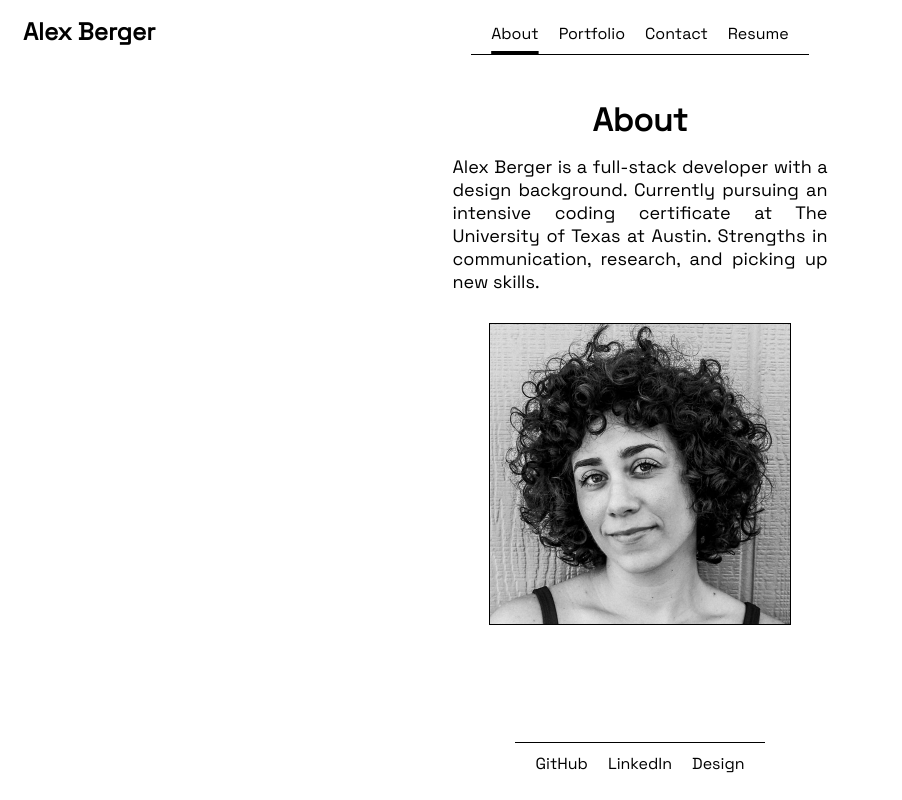
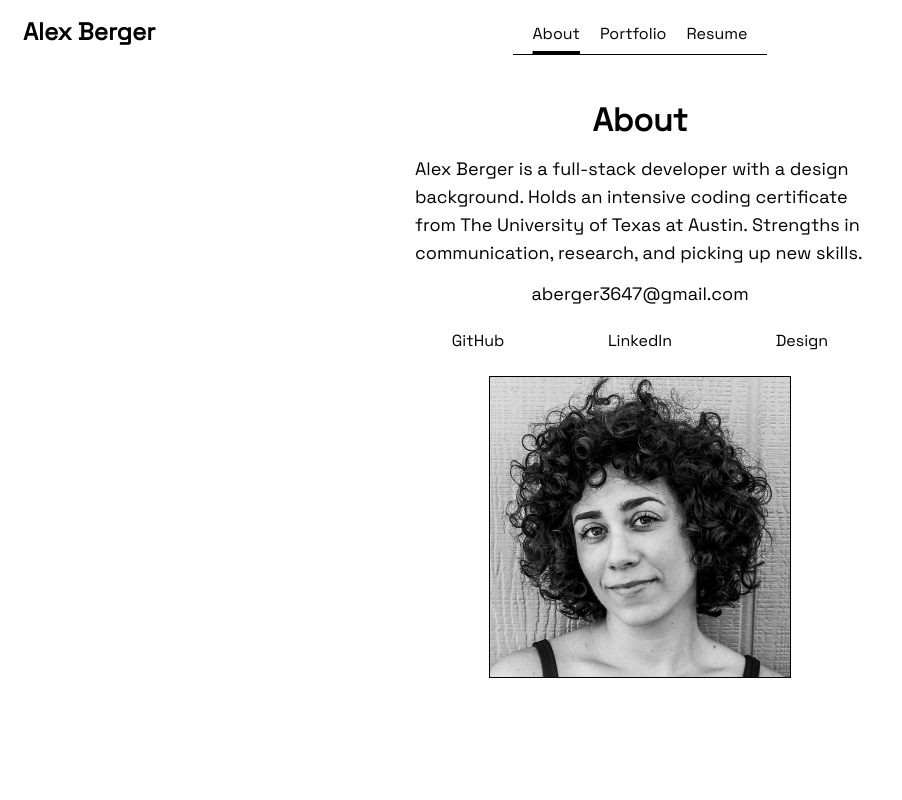
Before and after one commit to aberger3647/portfolio, a React (Create React App) app: page / in a window 1280 px wide. Shown: the whole page, without its empty margins (0-902 px from the left). Built offline with nearby package versions, Linux system fonts and the light colour scheme.

Commit message:
update about

```diff
--- a/src/App.css
+++ b/src/App.css
@@ -107,8 +107,13 @@ h2.myName {
 
 /* about */
 .abouttext {
-  max-width: 375px;
-  text-align: justify;
+  max-width: 450px;
+  line-height: 1.75rem;
+}
+
+.contactLinks {
+  display: flex;
+  justify-content: space-around;
 }
 
 .headshotdiv, .skills {
--- a/src/components/App.js
+++ b/src/components/App.js
@@ -10,7 +10,6 @@ const App = () => {
     <>
       <Header currentPage={currentPage} handlePageChange={handlePageChange} />
       <Content currentPage={currentPage} />
-      <Footer />
     </>
   );
 };
--- a/src/components/Header.js
+++ b/src/components/Header.js
@@ -9,7 +9,6 @@ const Header = ({ currentPage, handlePageChange }) => {
         <div className="navlinks">
             <a href="#about" onClick={() => handlePageChange('About')} className={currentPage === 'About' ? 'nav-link active' : 'nav-link'}>About</a>
             <a href="#portfolio" onClick={() => handlePageChange('Portfolio')} className={currentPage === 'Portfolio' ? 'nav-link active' : 'nav-link'}>Portfolio</a>
-            <a href="#contact" onClick={() => handlePageChange('Contact')} className={currentPage === 'Contact' ? 'nav-link active' : 'nav-link'}>Contact</a>
             <a href="#resume" onClick={() => handlePageChange('Resume')} className={currentPage === 'Resume' ? 'nav-link active' : 'nav-link'}>Resume</a>
         </div>
     </nav>
--- a/src/components/pages/About.js
+++ b/src/components/pages/About.js
@@ -4,7 +4,13 @@ export default function About() {
     return (
     <div className="about">
         <h1>About</h1>
-        <p className="abouttext">Alex Berger is a full-stack developer with a design background. Currently pursuing an intensive coding certificate at The University of Texas at Austin. Strengths in communication, research, and picking up new skills.</p>
+        <p className="abouttext">Alex Berger is a full-stack developer with a design background. Holds an intensive coding certificate from The University of Texas at Austin. Strengths in communication, research, and picking up new skills.</p>
+        <p style={{textAlign: 'center'}}>aberger3647@gmail.com</p>
+        <div className='contactLinks'>
+        <a href="https://github.com/aberger3647" target="_blank" rel="noopener noreferrer" className='nav-link'>GitHub</a>
+            <a href="https://www.linkedin.com/in/alexjberger/" target="_blank" rel="noopener noreferrer" className='nav-link'>LinkedIn</a>
+            <a href="https://alexjberger.com" target="_blank" rel="noopener noreferrer" className='nav-link'>Design</a>
+        </div>
         <div className="headshotdiv">
             <img src='./img/headshot.jpg' className='headshot' alt="Black and white headshot of Alex" />
         </div>
```
